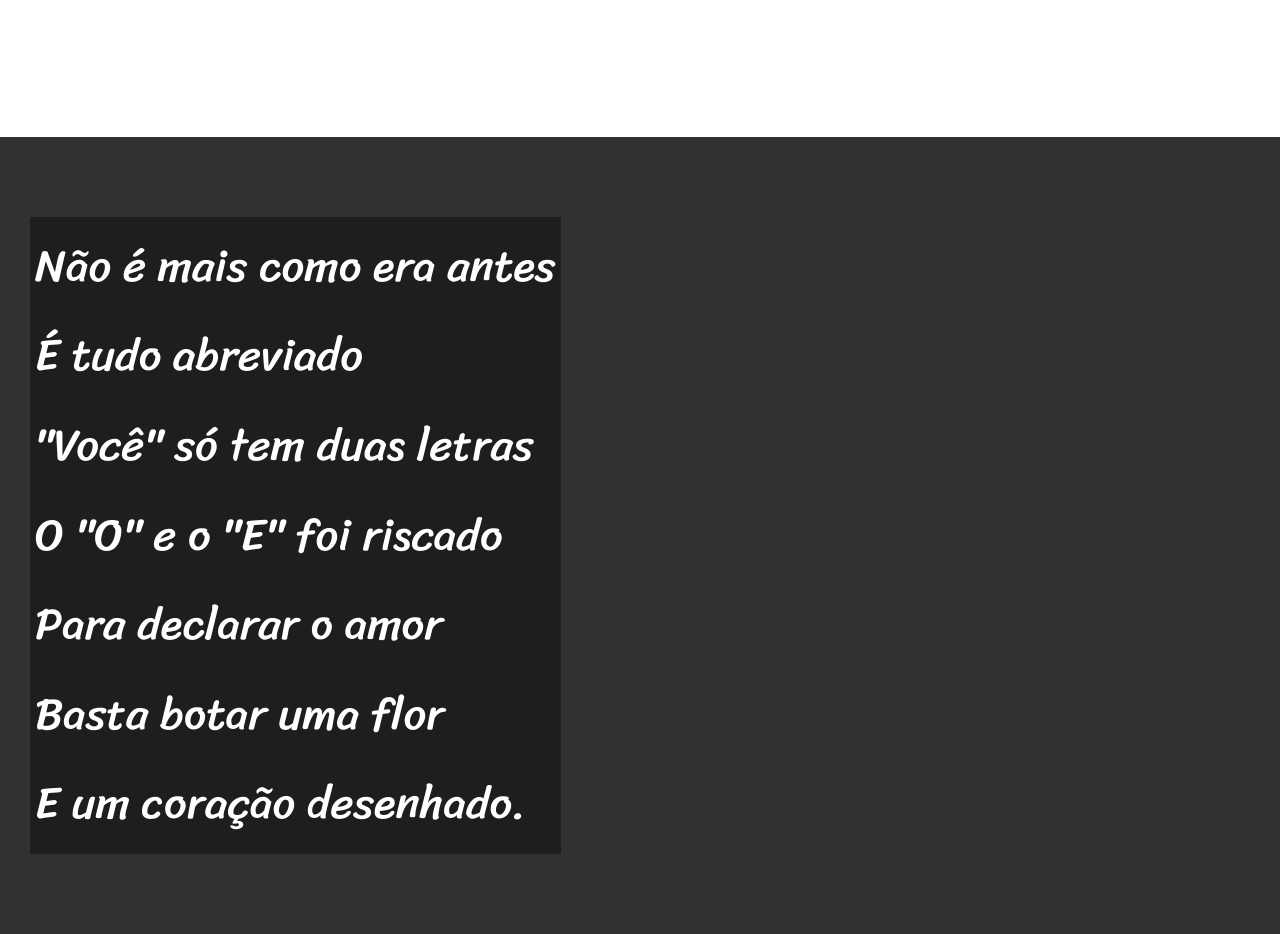
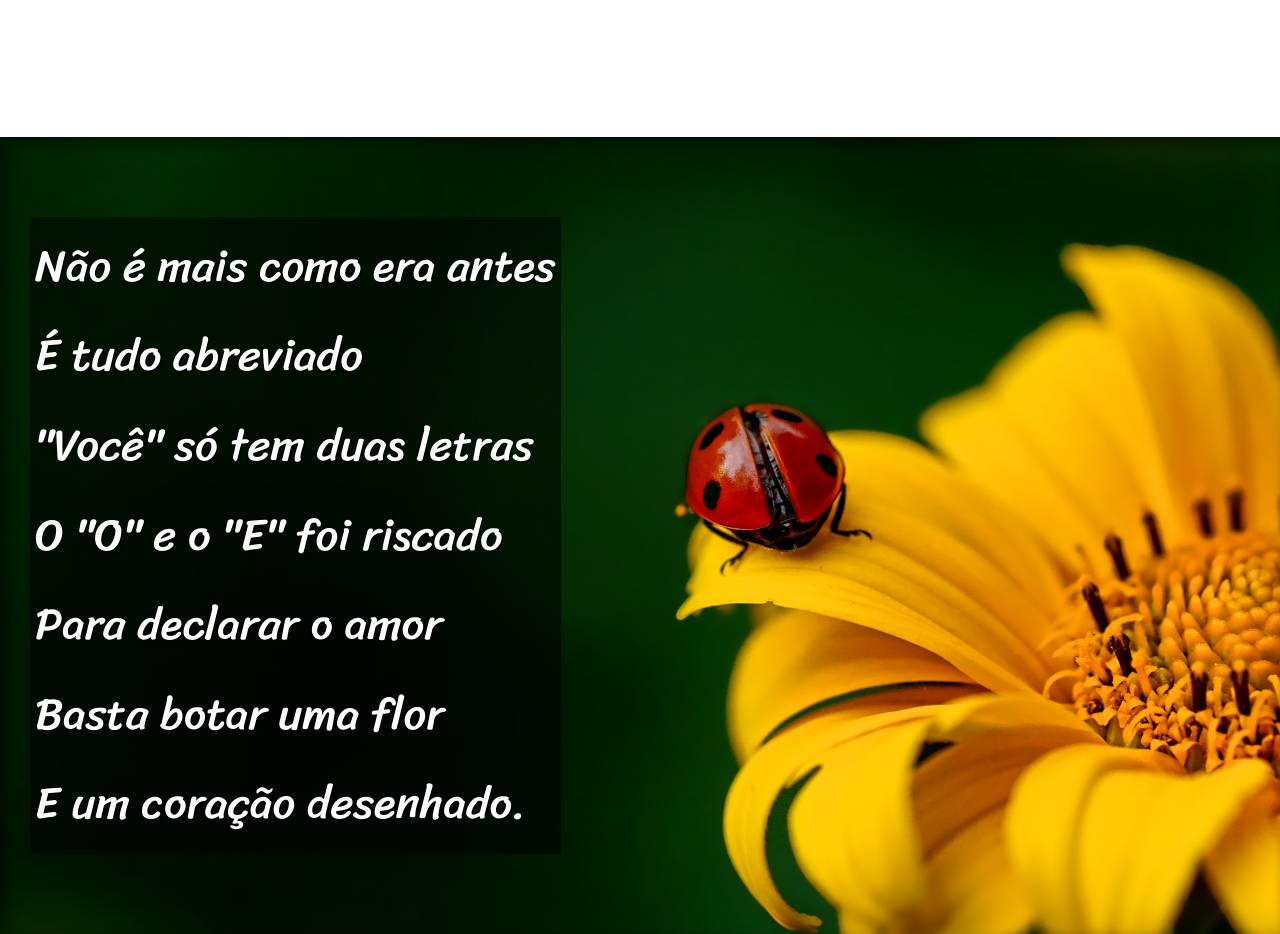
Before and after one commit to EdwardTeach15/html-css, a plain HTML site: page desafios/d012/index.html in a window 1280 px wide. Shown: the part 1000-1934 px from the top of the page. Drawn offline with Linux system fonts and the light colour scheme.

Commit message:
Update style.css

```diff
--- a/desafios/d012/estilo/style.css
+++ b/desafios/d012/estilo/style.css
@@ -70,12 +70,24 @@ section.normal{
 section.imagem{
     background-color: rgb(51, 48, 48);
     color: white;
+    box-shadow: inset 6px 6px 13px 0px rgba(0, 0, 0, 0.473);
+    background-size: cover;
 }
 
 section.imagem > p{
     display: inline-block;
     padding: 5px;
-    background-color: rgba(0, 0, 0, 0.39);
+    background-color: rgba(0, 0, 0, 0.534);
+    text-shadow: 1px 1px 0px black;
+}
+
+section#img01{
+    background-image: url('../imagens/background001.jpg');
+    background-position: right center;
+}
+
+section#img02{
+    background-image: url('../imagens/background002.jpg');
 }
 
 footer{
```
